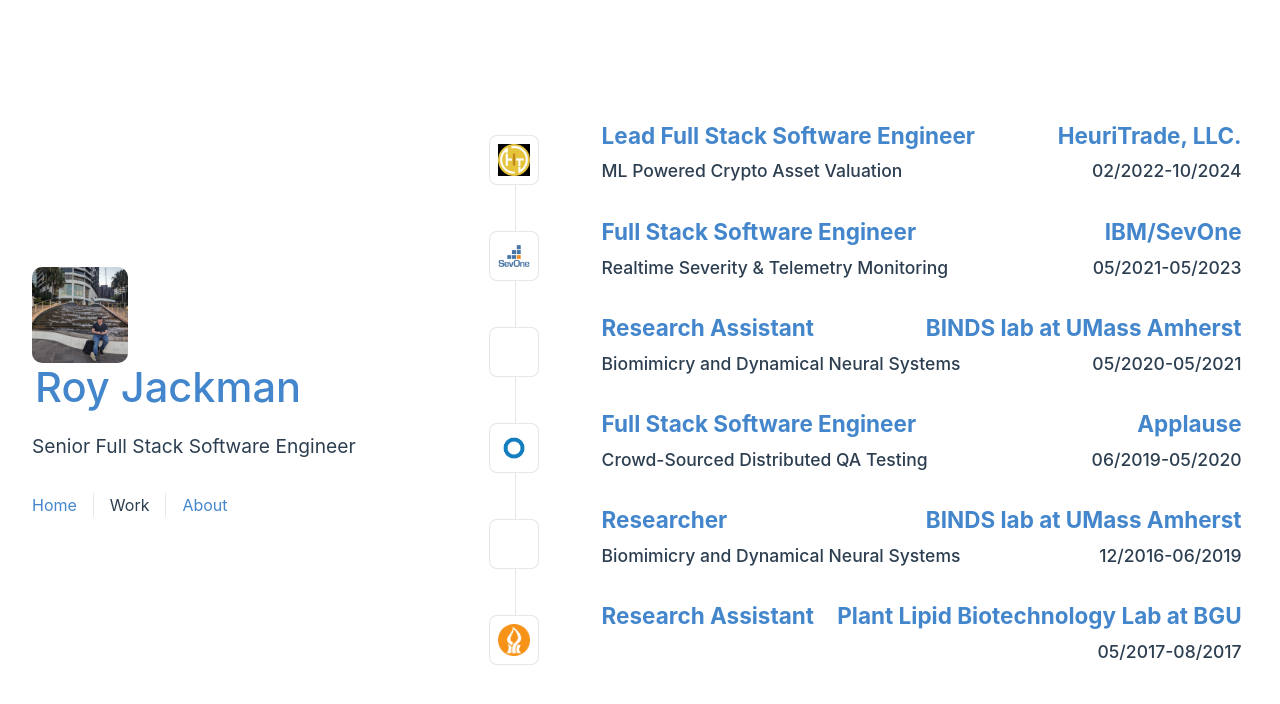
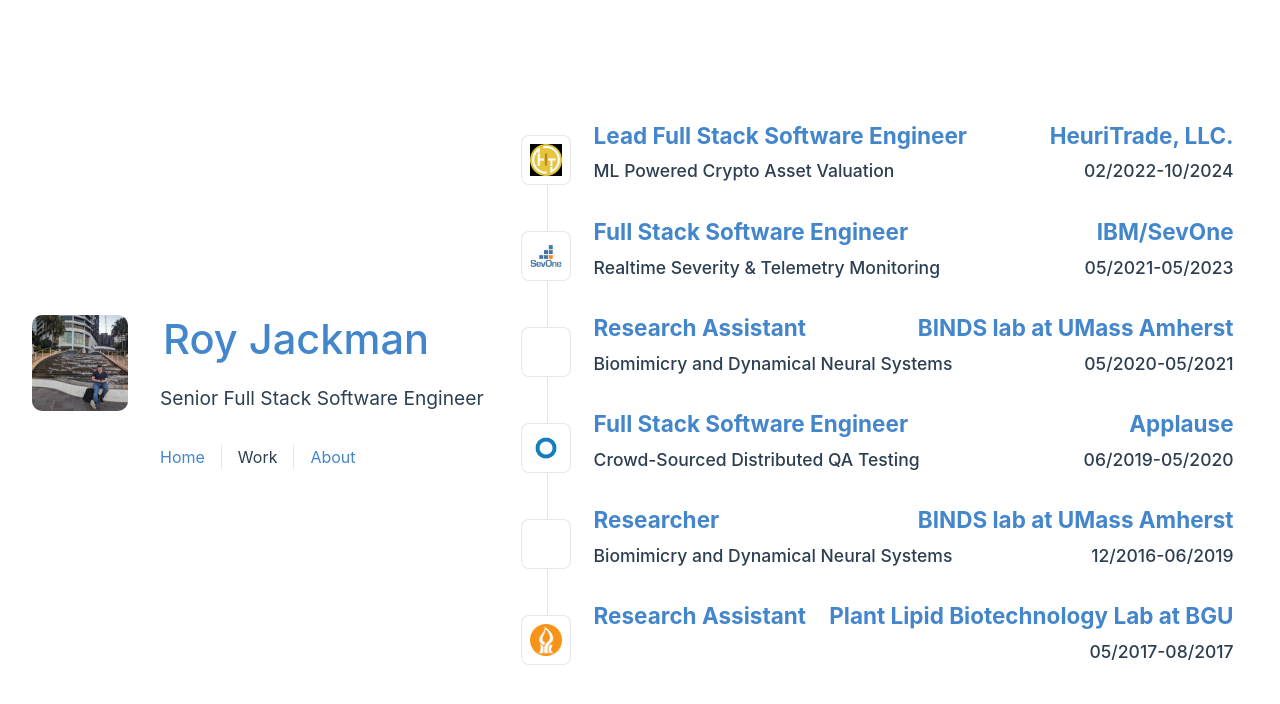
Before and after one commit to royJackman/royjackman.github.io, a Vue app: page /work in a window 1280 px wide. Shown: the top 704 px of the page. Built offline with nearby package versions, Linux system fonts and the light colour scheme.

Commit message:
fix(content): css and written content cleanup

```diff
--- a/package.json
+++ b/package.json
@@ -16,6 +16,7 @@
   "dependencies": {
     "@lottiefiles/dotlottie-vue": "^0.4.16",
     "@vueuse/core": "^11.1.0",
+    "@vueuse/motion": "^2.2.5",
     "vue": "^3.4.29",
     "vue-router": "^4.3.3"
   },
--- a/src/App.vue
+++ b/src/App.vue
@@ -26,14 +26,7 @@
   .header {
     display: flex;
     place-items: center;
-    position: sticky;
     transform: translateY(v-bind(ypx));
-  }
-
-  .header .wrapper {
-    display: flex;
-    place-items: flex-start;
-    flex-wrap: wrap;
   }
 }
 </style>
--- /dev/null
+++ b/src/components/PlaceHolder.vue
@@ -0,0 +1,29 @@
+<template>
+    <div class="card">
+        <h1>I have not decided what goes here yet.</h1>
+        <h4>Enjoy the hover effect</h4>
+     </div>
+</template>
+
+<style lang="scss">
+.card {
+  border: 1px solid gray;
+  padding: 2rem;
+  border-radius: 8px;
+  background-color: black;
+  text-align: center;
+  transition: 0.3s;
+  animation: ease;
+
+  &:hover {
+    box-shadow: 5px 5px;
+    transform: translate(-5px, -5px);
+  }
+}
+
+@media (max-width: 1024px) {
+  .card {
+    margin-top: 2rem;
+  }
+}
+</style>
--- a/src/components/WorkItem.vue
+++ b/src/components/WorkItem.vue
@@ -5,35 +5,21 @@
 </script>
 
 <template>
-    <div class="item">
-        <i @click="isOpen = !isOpen">
-            <slot name="logo"></slot>
-        </i>
-        <div class="content" @click="isOpen = !isOpen">
+    <div class="item" @click="isOpen = !isOpen">
+        <i><slot name="logo"></slot></i>
+        <div class="content">
             <div class="spaced">
-                <h2>
-                    <slot name="position"></slot>
-                </h2>
-                <h2>
-                    <slot name="company"></slot>
-                </h2>
+                <h2><slot name="position"></slot></h2>
+                <h2><slot name="company"></slot></h2>
             </div>
             <div class="spaced">
-                <h3>
-                    <slot name="hook"></slot>
-                </h3>
-                <h3>
-                    <slot name="dates"></slot>
-                </h3>
+                <h3><slot name="hook"></slot></h3>
+                <h3><slot name="dates"></slot></h3>
             </div>
             <Transition name="fade">
                 <div v-if="isOpen">
-                    <ul>
-                        <slot name="bullets"></slot>
-                    </ul>
-                    <div class="tech">
-                        <slot name="technologies"></slot>
-                    </div>
+                    <ul><slot name="bullets"></slot></ul>
+                    <div class="tech"><slot name="technologies"></slot></div>
                 </div>
             </Transition>
         </div>
@@ -84,7 +70,6 @@
     }
 
     .item {
-        margin-top: 2rem;
         display: flex;
         position: relative;
         flex-direction: row;
@@ -109,12 +94,9 @@
 
     @keyframes squeeze {
         0% {
-            transform: scaleY(0);
             height: 0%;
         }
-        50% { transform: scaleY(0.78); }
         100% {
-            transform: scaleY(1);
             height: 100%;
         }
     }
@@ -122,7 +104,7 @@
     @media (min-width: 1024px) {
         .item {
             margin-top: 0;
-            padding: 0.4rem 0 1rem calc(var(--section-gap) / 2);
+            padding: 0.4rem 0 1rem calc(var(--section-gap) / 4);
 
             &:before, &:after {
                 content: ' ';
--- a/src/main.ts
+++ b/src/main.ts
@@ -3,9 +3,11 @@
 import { createApp } from 'vue'
 import App from './App.vue'
 import router from './router'
+import { MotionPlugin } from '@vueuse/motion'
 
 const app = createApp(App)
 
+app.use(MotionPlugin)
 app.use(router)
 
 app.mount('#app')
--- a/src/views/AboutView.vue
+++ b/src/views/AboutView.vue
@@ -3,7 +3,7 @@
     <div class="content">
       <h1 class="accent">Welcome to my website</h1>
       <h2>It's been difficult deciding what to write.</h2>
-      <p>I was originally going to put some lorem ipsum here but change the first letter of every word to say "you've lost the game", but it didn't seem fulfilling.</p>
+      <p>My initial plan was to put some lorem ipsum here, changing the first letter of every word so in order they say "you've lost the game". Somehow, that didn't seem fulfilling.</p>
       <p> Instead, I hope whoever is reading this, if you appreciate the joy of digital creation, please go outside. Not just because most of us don't do it often enough, but also for the universe of inspiration that lives all around us.</p>
       <p>Try to appreciate it before it's gone.</p>
     </div>
--- a/src/views/HomeView.vue
+++ b/src/views/HomeView.vue
@@ -1,38 +1,18 @@
+<script setup lang="ts">
+import Placeholder from '../components/PlaceHolder.vue';
+</script>
+
 <template>
   <main class="home">
-     <div class="card">
-        <h1>I have not decided what goes here yet.</h1>
-        <h4>Enjoy the hover effect</h4>
-     </div>
+     <Placeholder />
   </main>
 </template>
 
 <style lang="scss" scoped>
-.card {
-  border: 1px solid gray;
-  padding: 2rem;
-  border-radius: 8px;
-  background-color: black;
-  text-align: center;
-  transition: 0.3s;
-  animation: ease;
-
-  &:hover {
-    box-shadow: 5px 5px;
-    transform: translateY(-5px);
-  }
-}
-
 .home {
   display: flex;
   flex-direction: column;
   justify-content: center;
   align-items: center;
 }
-
-@media (max-width: 1024px) {
-  .card {
-    margin-top: 2rem;
-  }
-}
 </style>
```
Also changed, not shown: 1 other file (tests, documents, lock files or other folders).
